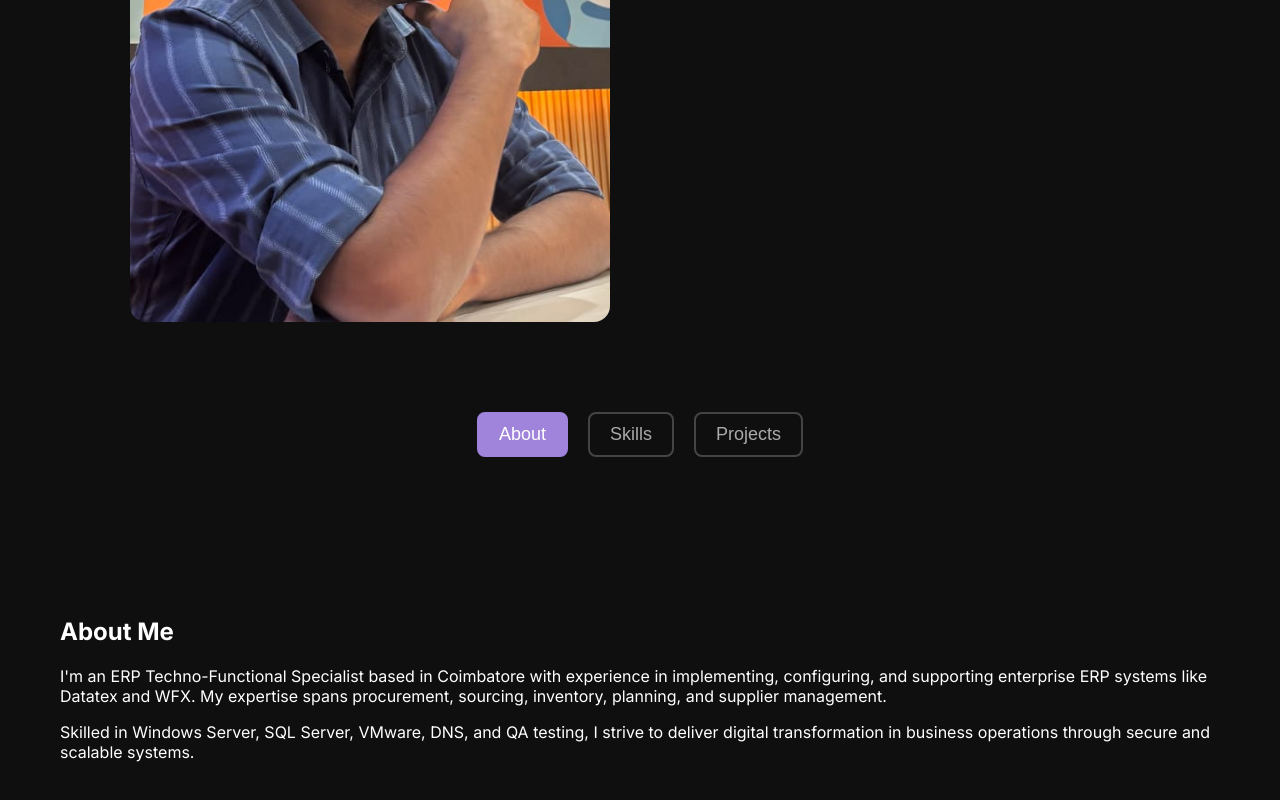
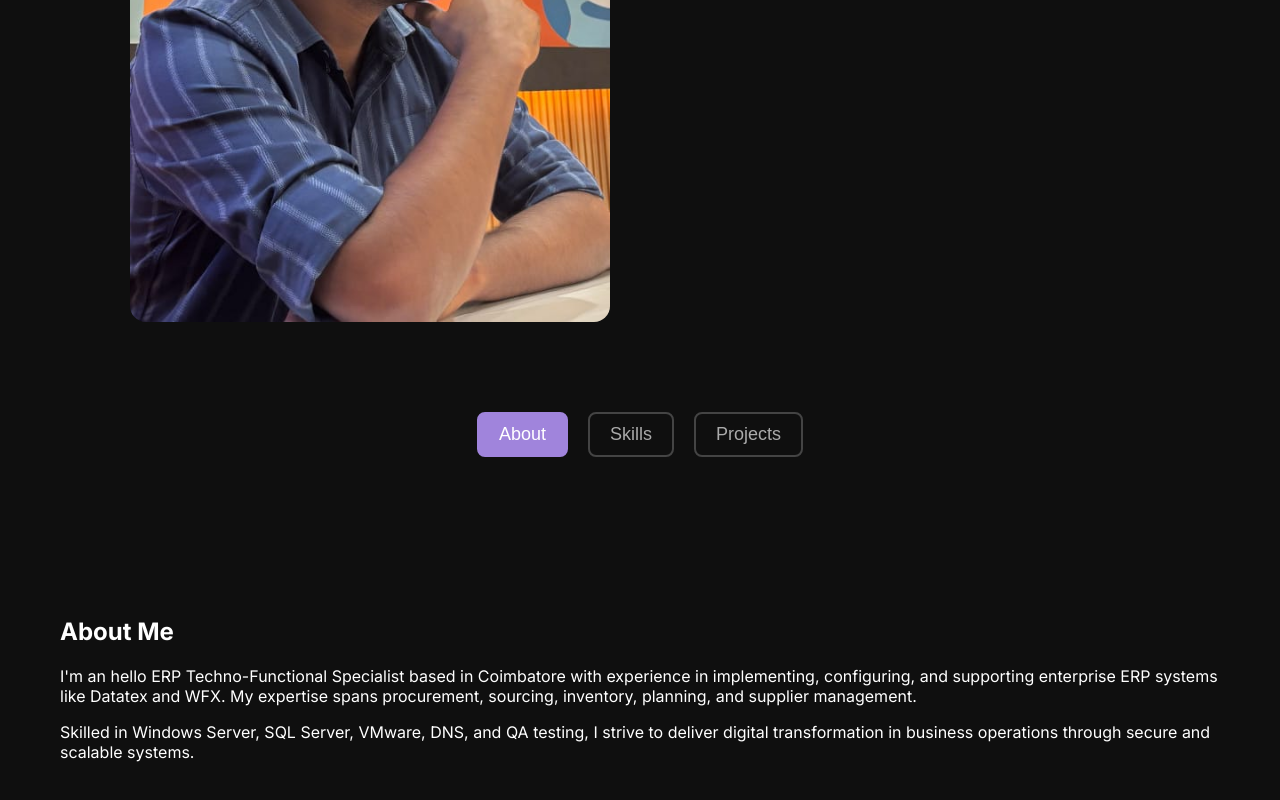
Before and after one commit to naveenkumarvaradha/naveen-modern-portfolio, a React (Vite) app: page / in a window 1280 px wide. Shown: the part 831-1631 px from the top of the page. Built offline with nearby package versions, Linux system fonts and the light colour scheme.

Commit message:
ERP Hello added in About

```diff
--- a/src/components/About.jsx
+++ b/src/components/About.jsx
@@ -4,7 +4,7 @@ const About = () => (
   <section id="about" data-aos="fade-up">
     <h2>About Me</h2>
     <p>
-      I'm an ERP Techno-Functional Specialist based in Coimbatore with experience in implementing, configuring,
+      I'm an hello ERP Techno-Functional Specialist based in Coimbatore with experience in implementing, configuring,
       and supporting enterprise ERP systems like Datatex and WFX. My expertise spans procurement, sourcing,
       inventory, planning, and supplier management.
     </p>
```
Also changed, not shown: 2 other files (tests, documents, lock files or other folders).
